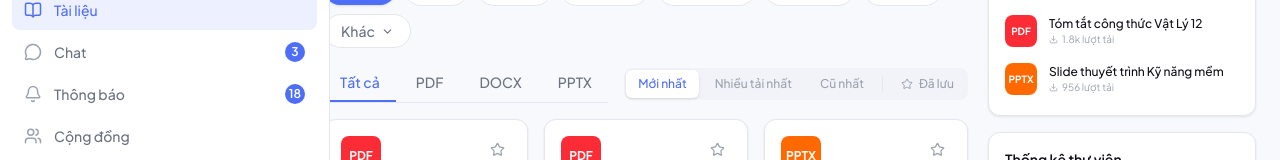
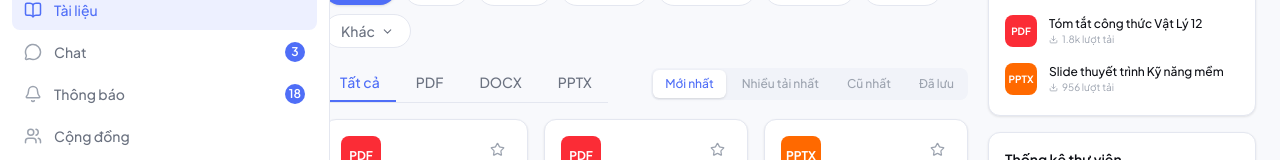
Before and after one commit to ychrisdev/Synora, a Next.js app: page /main/library in a window 1280 px wide. Shown: the part 162-322 px from the top of the page. Built offline with nearby package versions, Linux system fonts and the light colour scheme.

Commit message:
refactor(library): merge saved documents view into sort filtering system

```diff
--- a/src/app/main/library/page.tsx
+++ b/src/app/main/library/page.tsx
@@ -2,7 +2,7 @@
 
 import { useState, useMemo } from "react";
 import { DOCUMENTS } from "@/lib/library/data";
-import type { SortKey, ViewMode, Document } from "@/lib/library/types";
+import type { SortKey, Document } from "@/lib/library/types";
 import LibraryFilters from "@/components/library/LibraryFilters";
 import DocumentCard from "@/components/library/DocumentCard";
 import EmptyState from "@/components/library/EmptyState";
@@ -12,26 +12,32 @@ import DocumentPreviewModal from "@/components/library/DocumentPreviewModal";
 import UploadDocumentModal from "@/components/library/UploadDocumentModal";
 
 export default function LibraryPage() {
-  const [activeType, setActiveType]             = useState("Tất cả");
-  const [activeSubject, setActiveSubject]       = useState("all");
-  const [activeSort, setActiveSort]             = useState<SortKey>("newest");
-  const [viewMode, setViewMode]                 = useState<ViewMode>("all");
-  const [query, setQuery]                       = useState("");
-  const [savedDocs, setSavedDocs]               = useState<number[]>([]);
-  const [selectedDocument, setSelectedDocument] = useState<Document | null>(null);
-  const [uploadOpen, setUploadOpen]             = useState(false);
+  const [activeType, setActiveType] = useState("Tất cả");
+  const [activeSubject, setActiveSubject] = useState("all");
+  const [activeSort, setActiveSort] = useState<SortKey>("newest");
+  const [query, setQuery] = useState("");
+  const [savedDocs, setSavedDocs] = useState<number[]>([]);
+  const [selectedDocument, setSelectedDocument] = useState<Document | null>(
+    null,
+  );
+  const [uploadOpen, setUploadOpen] = useState(false);
 
-  const openPreview  = (doc: Document) => setSelectedDocument(doc);
+  const openPreview = (doc: Document) => setSelectedDocument(doc);
   const closePreview = () => setSelectedDocument(null);
 
   const toggleSave = (id: number) =>
-    setSavedDocs((p) => p.includes(id) ? p.filter((d) => d !== id) : [...p, id]);
+    setSavedDocs((p) =>
+      p.includes(id) ? p.filter((d) => d !== id) : [...p, id],
+    );
 
   const filtered = useMemo(() => {
     let docs = DOCUMENTS.filter((doc) => {
-      if (viewMode === "saved" && !savedDocs.includes(doc.id)) return false;
+      if (activeSort === "saved" && !savedDocs.includes(doc.id)) {
+        return false;
+      }
       if (activeType !== "Tất cả" && doc.type !== activeType) return false;
-      if (activeSubject !== "all" && doc.subjectId !== activeSubject) return false;
+      if (activeSubject !== "all" && doc.subjectId !== activeSubject)
+        return false;
       if (query) {
         const q = query.toLowerCase();
         return (
@@ -43,15 +49,19 @@ export default function LibraryPage() {
       return true;
     });
 
-    if (activeSort === "mostDownloaded") docs = [...docs].sort((a, b) => b.downloadsNum - a.downloadsNum);
-    if (activeSort === "oldest")         docs = [...docs].sort((a, b) => a.id - b.id);
+    if (activeSort === "mostDownloaded") {
+  docs = [...docs].sort((a, b) => b.downloadsNum - a.downloadsNum);
+}
+
+if (activeSort === "oldest") {
+  docs = [...docs].sort((a, b) => a.id - b.id);
+}
 
     return docs;
-  }, [activeType, activeSubject, activeSort, viewMode, query, savedDocs]);
+  }, [activeType, activeSubject, activeSort, query, savedDocs]);
 
   return (
     <div className="flex gap-5 py-5 max-w-[1100px] mx-auto w-full items-start">
-
       <div className="flex-1 min-w-0 flex flex-col gap-4">
         <LibraryFilters
           query={query}
@@ -62,8 +72,6 @@ export default function LibraryPage() {
           setActiveSort={setActiveSort}
           activeType={activeType}
           setActiveType={setActiveType}
-          viewMode={viewMode}
-          setViewMode={setViewMode}
           savedCount={savedDocs.length}
           onUpload={() => setUploadOpen(true)}
         />
@@ -97,7 +105,9 @@ export default function LibraryPage() {
       {uploadOpen && (
         <UploadDocumentModal
           onClose={() => setUploadOpen(false)}
-          onSuccess={() => { setTimeout(() => setUploadOpen(false), 2200); }}
+          onSuccess={() => {
+            setTimeout(() => setUploadOpen(false), 2200);
+          }}
         />
       )}
     </div>
--- a/src/components/library/LibraryFilters.tsx
+++ b/src/components/library/LibraryFilters.tsx
@@ -1,9 +1,9 @@
 "use client";
 
-import { Upload, Search, Star, X } from "lucide-react";
+import { Upload, Search, X } from "lucide-react";
 import clsx from "clsx";
 import { TYPE_TABS, SORT_OPTIONS } from "@/lib/library/data";
-import type { SortKey, ViewMode } from "@/lib/library/types";
+import type { SortKey } from "@/lib/library/types";
 import SubjectTabs from "./SubjectTabs";
 
 interface LibraryFiltersProps {
@@ -15,18 +15,19 @@ interface LibraryFiltersProps {
   setActiveSort: (v: SortKey) => void;
   activeType: string;
   setActiveType: (v: string) => void;
-  viewMode: ViewMode;
-  setViewMode: (v: ViewMode) => void;
   savedCount: number;
   onUpload: () => void;
 }
 
 export default function LibraryFilters({
-  query, setQuery,
-  activeSubject, setActiveSubject,
-  activeSort, setActiveSort,
-  activeType, setActiveType,
-  viewMode, setViewMode,
+  query,
+  setQuery,
+  activeSubject,
+  setActiveSubject,
+  activeSort,
+  setActiveSort,
+  activeType,
+  setActiveType,
   savedCount,
   onUpload,
 }: LibraryFiltersProps) {
@@ -34,7 +35,10 @@ export default function LibraryFilters({
     <div className="flex flex-col gap-4">
       <div className="flex items-center gap-2">
         <div className="flex-1 relative">
-          <Search size={14} className="absolute left-3 top-1/2 -translate-y-1/2 text-text-muted" />
+          <Search
+            size={14}
+            className="absolute left-3 top-1/2 -translate-y-1/2 text-text-muted"
+          />
           <input
             type="text"
             value={query}
@@ -94,21 +98,9 @@ export default function LibraryFilters({
               )}
             >
               {opt.label}
+              {opt.key === "saved" && savedCount > 0 && ` (${savedCount})`}
             </button>
           ))}
-          <div className="w-px h-4 bg-surface-200 mx-0.5" />
-          <button
-            onClick={() => setViewMode(viewMode === "saved" ? "all" : "saved")}
-            className={clsx(
-              "flex items-center gap-1.5 px-3 py-1.5 rounded-md text-xs font-medium transition-all whitespace-nowrap",
-              viewMode === "saved"
-                ? "bg-white text-yellow-500 shadow-sm"
-                : "text-text-muted hover:text-text-secondary",
-            )}
-          >
-            <Star size={12} fill={viewMode === "saved" ? "currentColor" : "none"} />
-            Đã lưu {viewMode === "saved" && savedCount > 0 && `(${savedCount})`}
-          </button>
         </div>
       </div>
     </div>
--- a/src/lib/library/data.ts
+++ b/src/lib/library/data.ts
@@ -33,6 +33,7 @@ export const SORT_OPTIONS: { key: import("./types").SortKey; label: string }[] =
   { key: "newest",         label: "Mới nhất" },
   { key: "mostDownloaded", label: "Nhiều tải nhất" },
   { key: "oldest",         label: "Cũ nhất" },
+  { key: "saved", label: "Đã lưu" },
 ];
 
 export const FILE_TYPE_COLORS: Record<string, string> = {
--- a/src/lib/library/type.ts
+++ b/src/lib/library/type.ts
@@ -1,5 +1,4 @@
-export type SortKey = "newest" | "mostDownloaded" | "oldest";
-export type ViewMode = "all" | "saved";
+export type SortKey = "newest" | "mostDownloaded" | "oldest" | "saved";
 
 export interface Document {
   id: number;
```
